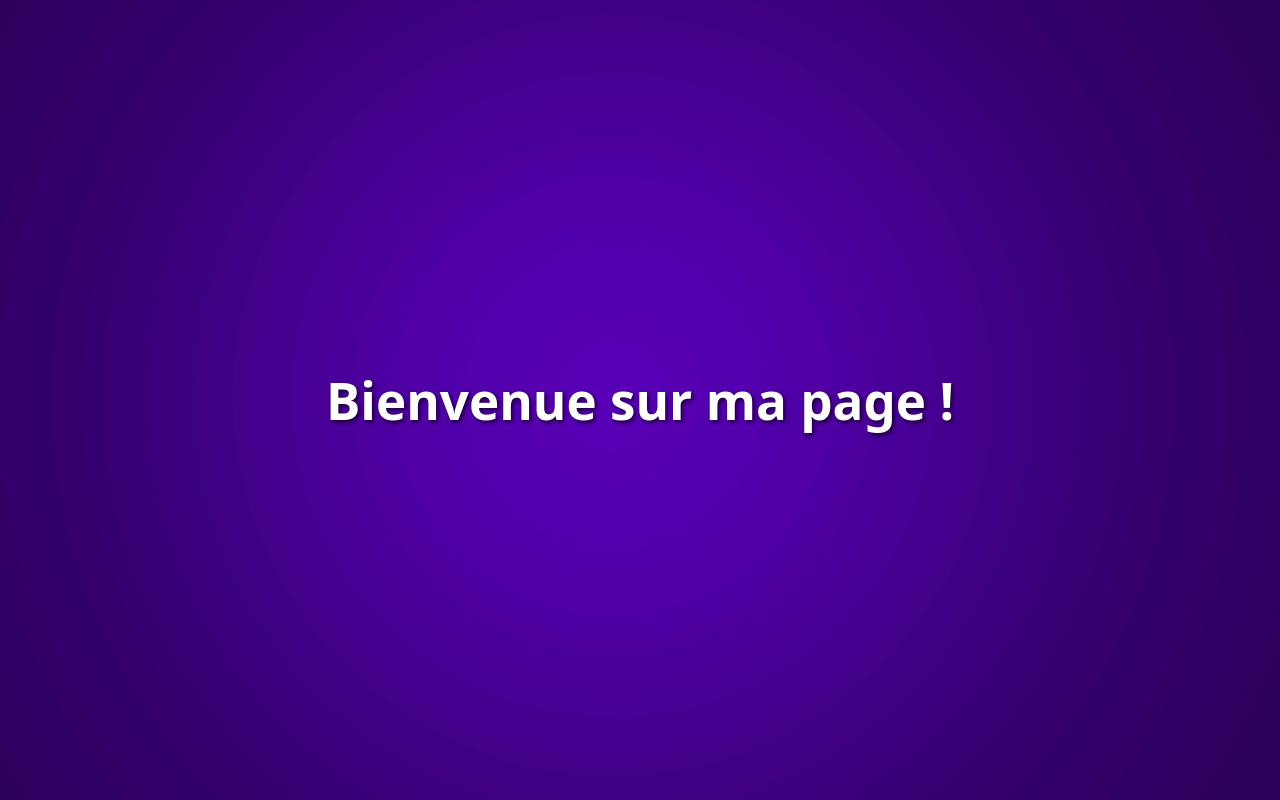
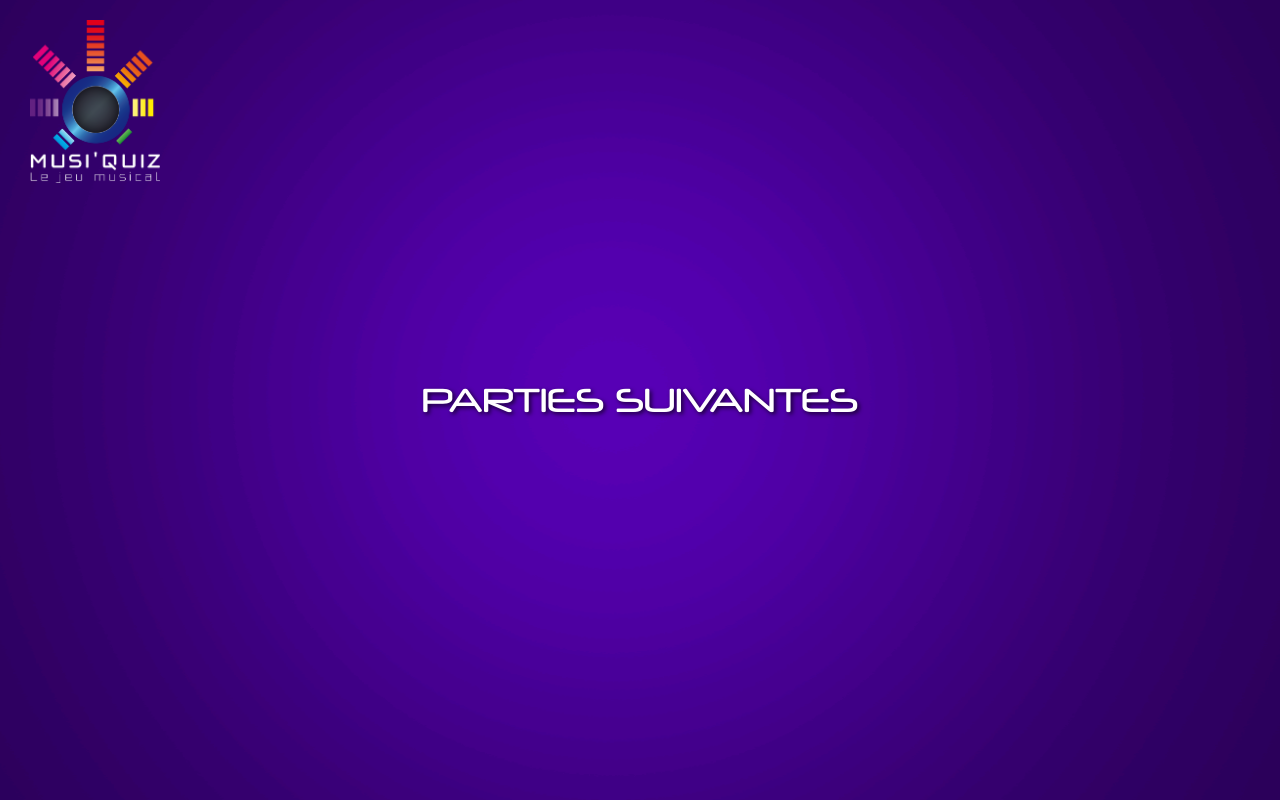
Before and after one commit to Cailloux22/hackaton2025, a React (Vite) app: page / in a window 1280 px wide. Built offline with nearby package versions, Linux system fonts and the light colour scheme.

Commit message:
feat: changement police écriture

```diff
--- a/src/App.css
+++ b/src/App.css
@@ -1,13 +1,38 @@
 .bg-container {
-  background-image: url('assets/bg.png'); /* Change l'URL selon ton image */
-  background-size: cover;  /* Remplit tout l'écran */
+  background-image: url('assets/bg.png');
+  background-size: cover;
   background-position: center;
   background-repeat: no-repeat;
-  width: 100vw;  /* Largeur totale de l'écran */
-  height: 100vh; /* Hauteur totale de l'écran */
+  width: 100vw;
+  height: 100vh;
   display: flex;
   justify-content: center;
   align-items: center;
   color: white;
   text-shadow: 2px 2px 4px rgba(0, 0, 0, 0.7);
 }
+
+.logo {
+  position: absolute;
+  top: 20px;
+  left: 30px;
+  width: 130px;
+  height: auto;
+}
+
+@font-face {
+  font-family: "Neuropol";
+  src: url("assets/Neuropol.otf") format("opentype");
+  font-weight: normal;
+  font-style: normal;
+}
+
+body {
+  font-family: "Neuropol", sans-serif;
+}
+
+.title {
+  font-family: "Neuropol", sans-serif;
+  font-size: 32px;
+  text-transform: uppercase;
+}
--- a/src/App.tsx
+++ b/src/App.tsx
@@ -1,9 +1,11 @@
 import "./App.css";
+import logo from "./assets/logo_musiquiz.png";
 
 function App() {
   return (
     <div className="bg-container">
-      <h1>Bienvenue sur ma page !</h1>
+      <img src={logo} alt="logo" className="logo"/>
+      <h1 className="title">Parties suivantes</h1>
     </div>
   );
 }
```
Also changed, not shown: src/assets/Neuropol.otf (added).
